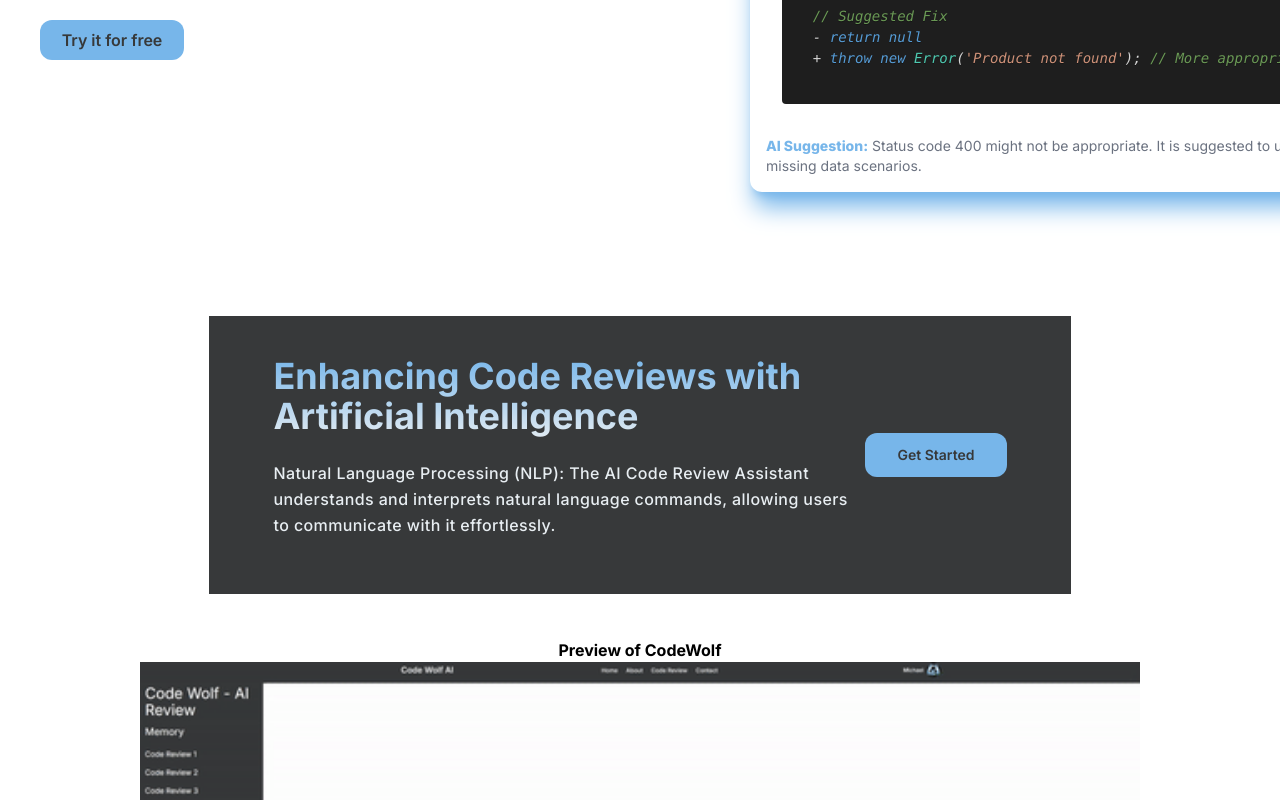
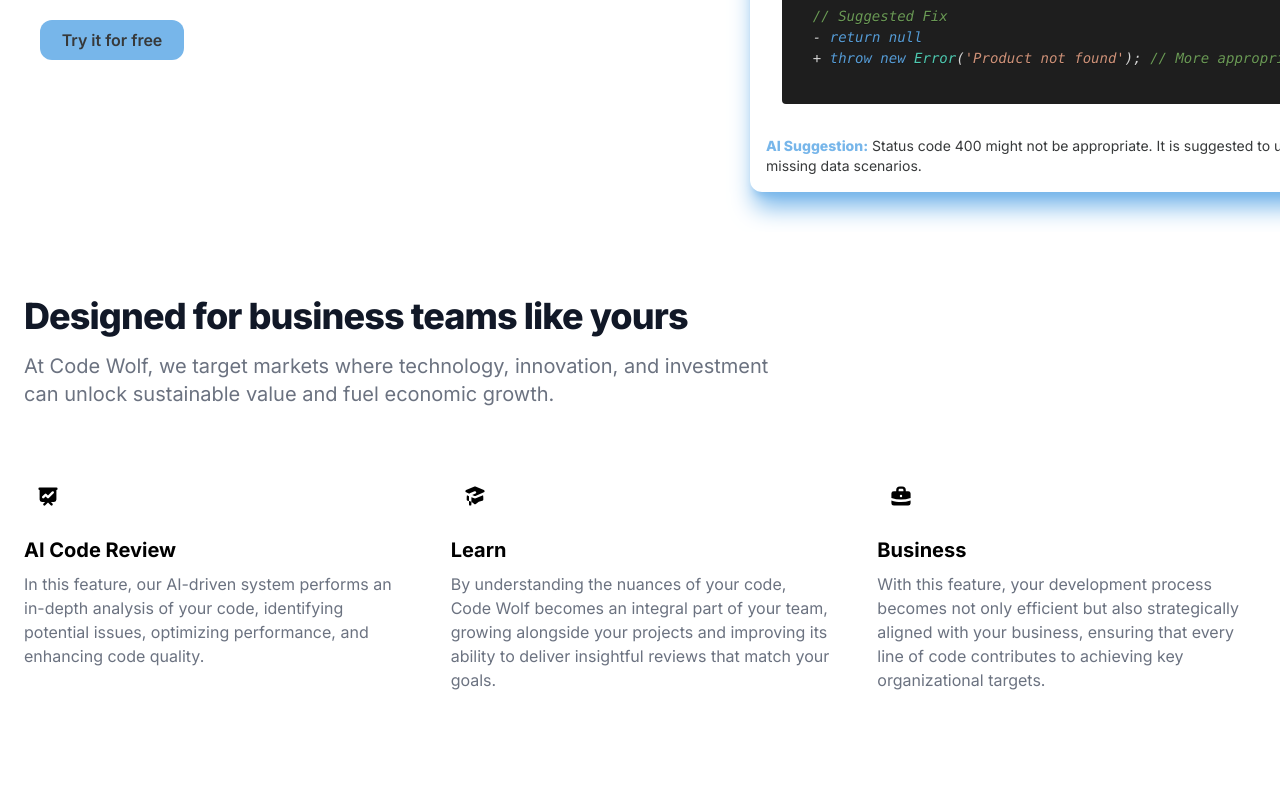
Before and after one commit to MK732/CodeWolf, a Next.js app: page / in a window 1280 px wide. Shown: the part 440-1240 px from the top of the page. Built offline with nearby package versions, Linux system fonts and the light colour scheme; no server answers.

Commit message:
Added feautres to homepage.

```diff
--- a/app/Components/Content/CTA.tsx
+++ b/app/Components/Content/CTA.tsx
@@ -1,12 +1,13 @@
 import { GetServerSideProps } from "next";
 import Link from "next/link";
+import React from "react";
 
 const CTA = () => {
   return (
     <>
-      <div className="relative mx-auto max-w-5xl mt-20 hover:scale-[100.3%]">
+      <div className="relative mx-auto max-w-5xl mt-20 hover:scale-[100.3%] ">
         <div className="rounded-xl p-1">
-          <div className="rounded-lg bg-onyx ">
+          <div className="rounded-2xl bg-onyx ">
             <div className="flex w-full flex-wrap items-center justify-between gap-4 px-8 py-10 sm:px-16 lg:flex-nowrap">
               <div className="lg:max-w-xl">
                 <h2 className="block w-full pb-2 bg-gradient-to-b from-frost to-alice bg-clip-text font-bold text-transparent text-3xl sm:text-4xl">
--- a/app/Components/Content/Hero.tsx
+++ b/app/Components/Content/Hero.tsx
@@ -6,6 +6,7 @@
 import "prismjs/themes/prism-okaidia.css";
 import "../../custom-prism.css";
 import Link from "next/link";
+import React from "react";
 const Hero = () => {
   useEffect(() => {
     Prism.highlightAll();
@@ -32,8 +33,8 @@
         </div>
 
         {/* Right Column - Code Example */}
-        <div className="w-full md:w-1/2  rounded-xl  p-4 shadow-xl shadow-frost hover:scale-[100.5%]">
-          <div className="font-mono text-sm text-gray-800 bg-white p-4 rounded-lg ">
+        <div className="w-full md:w-1/2  rounded-xl  p-4  shadow-xl shadow-frost hover:scale-[100.5%]">
+          <div className="font-mono text-sm text-onyx    p-4 rounded-lg ">
             <p className="text-onyx text-lg ">Code Snippet </p>
             <pre>
               <code className="language-javascript">
@@ -56,7 +57,7 @@
               </code>
             </pre>
           </div>
-          <p className="mt-4 text-gray-500  text-sm">
+          <p className="mt-4 text-onyx  text-sm">
             <span className="font-extrabold text-frost ">AI Suggestion:</span>{" "}
             Status code 400 might not be appropriate. It is suggested to use 404
             instead for missing data scenarios.
--- a/app/Components/Content/Preview.tsx
+++ b/app/Components/Content/Preview.tsx
@@ -1,11 +1,13 @@
 import { GetServerSideProps } from "next";
 import Image from "next/image";
+import React from "react";
 const Preview = () => {
   return (
     <>
       <div className=" m-10 text-center font-bold">
         Preview of CodeWolf
         <Image
+          className=" rounded-xl"
           src="/aigif.gif" // Path to your GIF in the public directory
           alt="Preview GIF"
           width={1000} // Set appropriate width
--- a/app/page.tsx
+++ b/app/page.tsx
@@ -8,6 +8,91 @@
   return (
     <div className="flex flex-col w-screen justify-center items-center">
       <Hero />
+
+      <section className="bg-white dark:bg-gray-900">
+        <div className="py-8 px-4 mx-auto max-w-screen-xl sm:py-16 lg:px-6">
+          <div className="max-w-screen-md mb-8 lg:mb-16">
+            <h2 className="mb-4 text-4xl tracking-tight font-extrabold text-gray-900 dark:text-white">
+              Designed for business teams like yours
+            </h2>
+            <p className="text-gray-500 sm:text-xl dark:text-gray-400">
+              At Code Wolf, we target markets where technology, innovation, and
+              investment can unlock sustainable value and fuel economic growth.
+            </p>
+          </div>
+          <div className="space-y-8 md:grid md:grid-cols-2 lg:grid-cols-3 md:gap-12 md:space-y-0">
+            <div>
+              <div className="flex justify-center items-center mb-4 w-10 h-10 rounded-full bg-primary-100 lg:h-12 lg:w-12 dark:bg-primary-900">
+                <svg
+                  className="w-5 h-5 text-primary-600 lg:w-6 lg:h-6 dark:text-primary-300"
+                  fill="currentColor"
+                  viewBox="0 0 20 20"
+                  xmlns="http://www.w3.org/2000/svg"
+                >
+                  <path
+                    fill-rule="evenodd"
+                    d="M3 3a1 1 0 000 2v8a2 2 0 002 2h2.586l-1.293 1.293a1 1 0 101.414 1.414L10 15.414l2.293 2.293a1 1 0 001.414-1.414L12.414 15H15a2 2 0 002-2V5a1 1 0 100-2H3zm11.707 4.707a1 1 0 00-1.414-1.414L10 9.586 8.707 8.293a1 1 0 00-1.414 0l-2 2a1 1 0 101.414 1.414L8 10.414l1.293 1.293a1 1 0 001.414 0l4-4z"
+                    clip-rule="evenodd"
+                  ></path>
+                </svg>
+              </div>
+              <h3 className="mb-2 text-xl font-bold dark:text-white">
+                AI Code Review
+              </h3>
+              <p className="text-gray-500 dark:text-gray-400">
+                In this feature, our AI-driven system performs an in-depth
+                analysis of your code, identifying potential issues, optimizing
+                performance, and enhancing code quality.
+              </p>
+            </div>
+            <div>
+              <div className="flex justify-center items-center mb-4 w-10 h-10 rounded-full bg-primary-100 lg:h-12 lg:w-12 dark:bg-primary-900">
+                <svg
+                  className="w-5 h-5 text-primary-600 lg:w-6 lg:h-6 dark:text-primary-300"
+                  fill="currentColor"
+                  viewBox="0 0 20 20"
+                  xmlns="http://www.w3.org/2000/svg"
+                >
+                  <path d="M10.394 2.08a1 1 0 00-.788 0l-7 3a1 1 0 000 1.84L5.25 8.051a.999.999 0 01.356-.257l4-1.714a1 1 0 11.788 1.838L7.667 9.088l1.94.831a1 1 0 00.787 0l7-3a1 1 0 000-1.838l-7-3zM3.31 9.397L5 10.12v4.102a8.969 8.969 0 00-1.05-.174 1 1 0 01-.89-.89 11.115 11.115 0 01.25-3.762zM9.3 16.573A9.026 9.026 0 007 14.935v-3.957l1.818.78a3 3 0 002.364 0l5.508-2.361a11.026 11.026 0 01.25 3.762 1 1 0 01-.89.89 8.968 8.968 0 00-5.35 2.524 1 1 0 01-1.4 0zM6 18a1 1 0 001-1v-2.065a8.935 8.935 0 00-2-.712V17a1 1 0 001 1z"></path>
+                </svg>
+              </div>
+              <h3 className="mb-2 text-xl font-bold dark:text-white">Learn</h3>
+              <p className="text-gray-500 dark:text-gray-400">
+                By understanding the nuances of your code, Code Wolf becomes an
+                integral part of your team, growing alongside your projects and
+                improving its ability to deliver insightful reviews that match
+                your goals.
+              </p>
+            </div>
+            <div>
+              <div className="flex justify-center items-center mb-4 w-10 h-10 rounded-full bg-primary-100 lg:h-12 lg:w-12 dark:bg-primary-900">
+                <svg
+                  className="w-5 h-5 text-primary-600 lg:w-6 lg:h-6 dark:text-primary-300"
+                  fill="currentColor"
+                  viewBox="0 0 20 20"
+                  xmlns="http://www.w3.org/2000/svg"
+                >
+                  <path
+                    fill-rule="evenodd"
+                    d="M6 6V5a3 3 0 013-3h2a3 3 0 013 3v1h2a2 2 0 012 2v3.57A22.952 22.952 0 0110 13a22.95 22.95 0 01-8-1.43V8a2 2 0 012-2h2zm2-1a1 1 0 011-1h2a1 1 0 011 1v1H8V5zm1 5a1 1 0 011-1h.01a1 1 0 110 2H10a1 1 0 01-1-1z"
+                    clip-rule="evenodd"
+                  ></path>
+                  <path d="M2 13.692V16a2 2 0 002 2h12a2 2 0 002-2v-2.308A24.974 24.974 0 0110 15c-2.796 0-5.487-.46-8-1.308z"></path>
+                </svg>
+              </div>
+              <h3 className="mb-2 text-xl font-bold dark:text-white">
+                Business
+              </h3>
+              <p className="text-gray-500 dark:text-gray-400">
+                With this feature, your development process becomes not only
+                efficient but also strategically aligned with your business,
+                ensuring that every line of code contributes to achieving key
+                organizational targets.
+              </p>
+            </div>
+          </div>
+        </div>
+      </section>
       <CTA />
       <Preview />
     </div>
```
